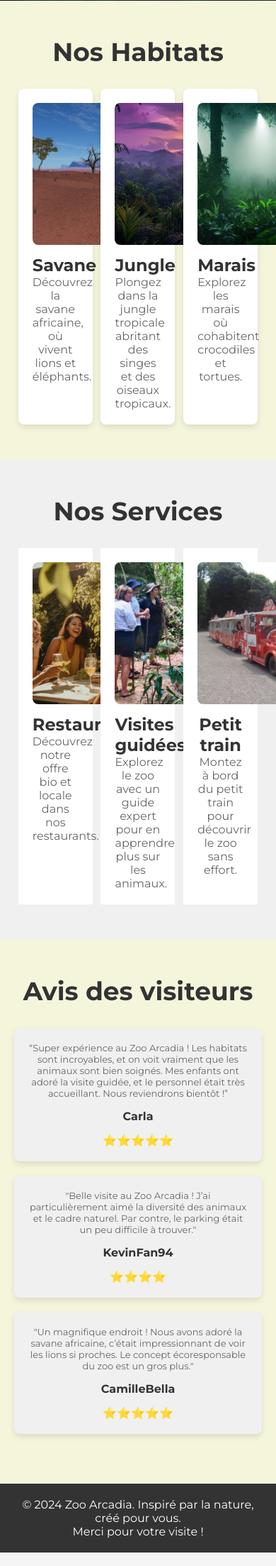
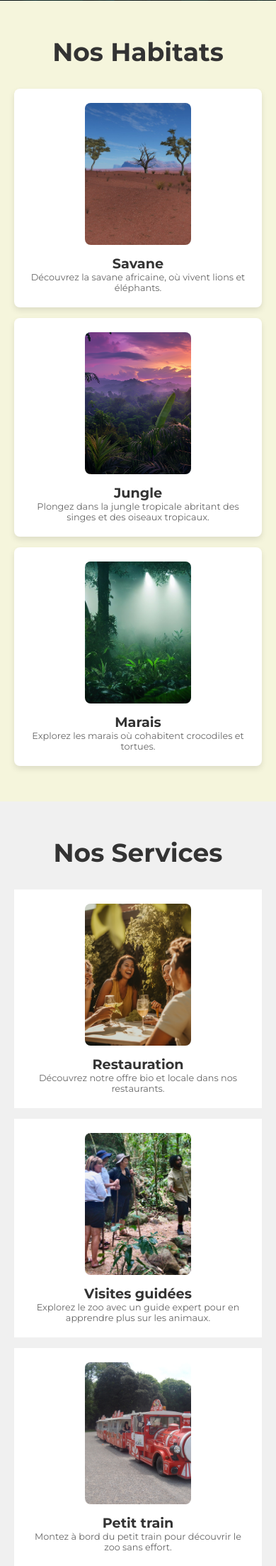
Before and after one commit to Devlim0210/ZOO_ARCADIA, a PHP site: page / in a window 390 px wide; the page is wider, and only the part inside the window is pictured. Shown: the part 632-2838 px from the top of that part at 71% size. Run offline with PHP 8.4, Linux system fonts and the light colour scheme.

Commit message:
ajout du version responsive

```diff
--- a/styles.css
+++ b/styles.css
@@ -699,6 +652,99 @@ table td a:hover {
   .nav-links li {
     font-size: 0.8rem;
   }
+  /**index.php**/
+
+  .habitat-container {
+    flex-direction: column;
+    gap: 15px;
+  }
+
+  .habitat-container .habitat {
+    width: 100%; /* Images occupent toute la largeur */
+    height: auto; /* Conserver les proportions des images */
+  }
+  .homepage .habitat h3 {
+    font-size: 1.2rem;
+  }
+  .homepage .habitat p {
+    font-size: 0.8rem;
+  }
+  .service-container {
+    flex-direction: column;
+    gap: 15px;
+  }
+
+  .service-container .service {
+    width: 100%; /* Images occupent toute la largeur */
+    height: auto; /* Conserver les proportions des images */
+  }
+  .homepage .service h3 {
+    font-size: 1.2rem;
+  }
+  .homepage .service p {
+    font-size: 0.8rem;
+  }
+  .homepage.avis-text {
+    font-size: 0.8rem;
+  }
+}
+@media (max-width: 768px) {
+  .homepage .hero h1 {
+    font-size: 32px; /* Réduit la taille du titre sur les petits écrans */
+  }
+
+  .homepage .hero p {
+    font-size: 18px; /* Réduit la taille du texte descriptif */
+  }
+
+  .homepage .hero button {
+    font-size: 16px;
+    padding: 12px 24px;
+  }
+}
+/* adaptation pour la page services pour les petits écrans */
+/* Styles pour écrans plus petits */
+@media (max-width: 768px) {
+  /* Ajuster la disposition des services pour qu'ils soient empilés verticalement */
+  .services-page .service {
+    display: block; /* Change le display en bloc */
+    text-align: center;
+    margin-bottom: 20px;
+  }
+
+  /* Assure que l'image occupe 100% de la largeur du conteneur en mode mobile */
+  .services-page .service img {
+    width: 100%;
+    max-width: 30px;
+    height: auto; /* Ajuste automatiquement la hauteur */
+    margin-bottom: 10px;
+  }
+
+  .services-page .services h1 {
+    font-size: 1.5rem;
+  }
+  .services-page .service h2 {
+    font-size: 1.2rem;
+  }
+
+  .services-page .service p {
+    font-size: 0.6rem;
+  }
+
+  /* Le bouton prend toute la largeur en mobile */
+  .services-page .service-button .btn {
+    width: 100%;
+    padding: 0.4rem;
+    font-size: 0.8rem;
+  }
 }
 
-/**index.php**/
+/*****adaptation page habitats***/
+@media (max-width: 590px) {
+  .habitats-page .habitats h1 {
+    font-size: 1.5rem;
+  }
+  .habitats-page .habitat-container .habitat p {
+    font-size: O.6rem !important;
+  }
+}
```
Also changed, not shown: other parts of styles.css (+3 -50 lines).
